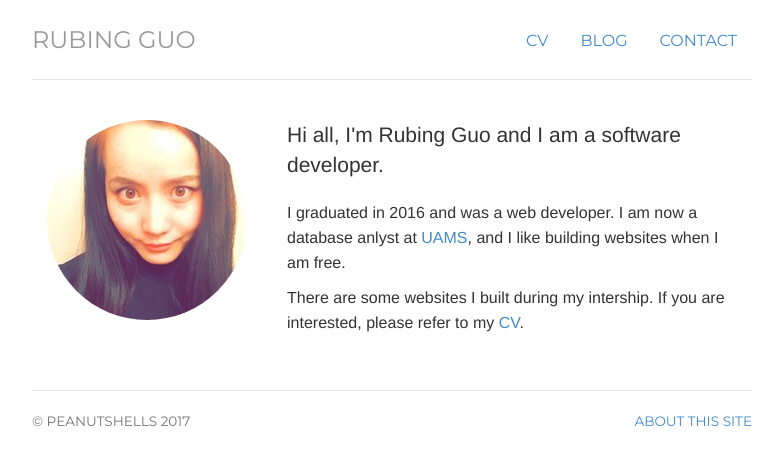
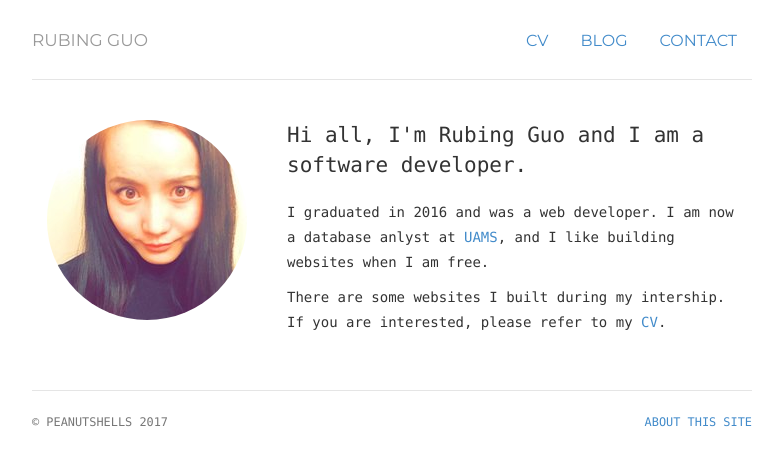
Before and after one commit to flower-joke/peanutshells.github.io, a Jekyll site: the page built from index.html, in a window 1280 px wide. Shown: the top 466 px of the page, without its empty margins (248-1031 px from the left). Built offline with Jekyll 4.4.1, drawn with Linux system fonts in a browser that asks for light colours.

Commit message:
font to lucida console

```diff
--- a/css/style.css
+++ b/css/style.css
@@ -6,6 +6,50 @@
 h1, h2, h3, h4, h5, h6, .h1, .h2, .h3, .h4, .h5, .h6 { font-family: 'Merriweather', monospace, Times; font-weight: 700;}
 
 */
+
+/*  -------------------------------------  */
+h1 {
+	font-family: "Lucida Console", "Lucida Sans Typewriter", monaco, "Bitstream Vera Sans Mono", monospace;
+	font-size: 23px;
+	font-style: normal;
+	font-variant: normal;
+	font-weight: 500;
+	line-height: 23px;
+}
+h3 {
+	font-family: "Lucida Console", "Lucida Sans Typewriter", monaco, "Bitstream Vera Sans Mono", monospace;
+	font-size: 17px;
+	font-style: normal;
+	font-variant: normal;
+	font-weight: 500;
+	line-height: 23px;
+}
+p {
+	font-family: "Lucida Console", "Lucida Sans Typewriter", monaco, "Bitstream Vera Sans Mono", monospace;
+	font-size: 14px;
+	font-style: normal;
+	font-variant: normal;
+	font-weight: 400;
+	line-height: 23px;
+}
+blockquote {
+	font-family: "Lucida Console", "Lucida Sans Typewriter", monaco, "Bitstream Vera Sans Mono", monospace;
+	font-size: 17px;
+	font-style: normal;
+	font-variant: normal;
+	font-weight: 400;
+	line-height: 23px;
+}
+pre {
+	font-family: "Lucida Console", "Lucida Sans Typewriter", monaco, "Bitstream Vera Sans Mono", monospace;
+	font-size: 11px;
+	font-style: normal;
+	font-variant: normal;
+	font-weight: 400;
+	line-height: 23px;
+}
+
+/*  -------------------------------------  */
 body { font-size: 16px; }
 blockquote p { font-size: 16px; line-height: 1.6em; }
 
```
